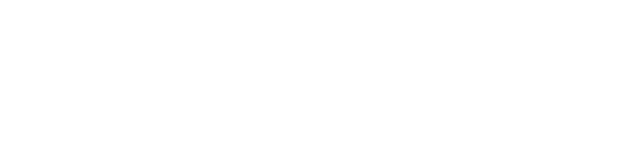
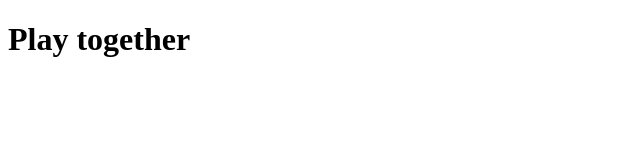
Before and after one commit to ijterry962006/DUAN3, a plain HTML site: page play.html in a window 1280 px wide. Shown: the whole page, without its empty margins (0-640 px from the left). Drawn offline with Linux system fonts and the light colour scheme.

Commit message:
thay đổi

```diff
--- a/play.html
+++ b/play.html
@@ -6,6 +6,6 @@
     <title>Document</title>
 </head>
 <body>
-
+   <h1>Play together </h1>
 </body>
 </html>
```
Also changed, not shown: learn.html (+5 -7 lines).
